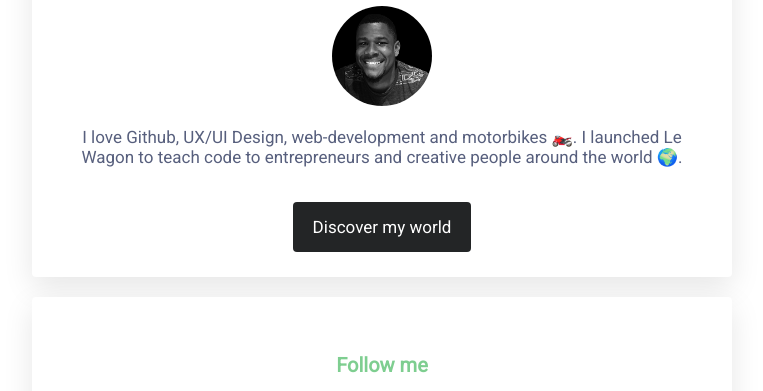
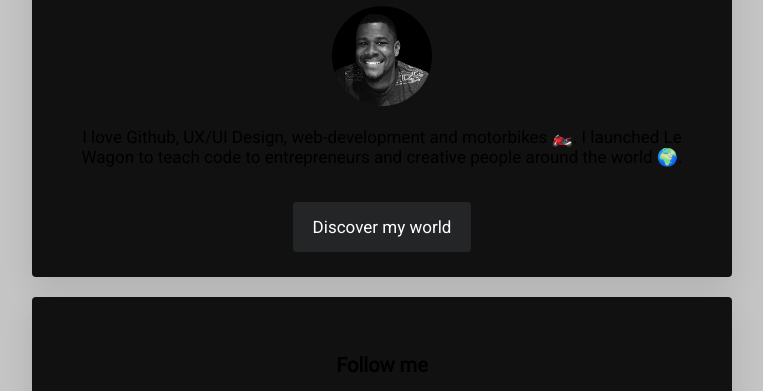
Before and after one commit to anniou21/profile, a plain HTML site: page index.html in a window 1280 px wide. Shown: the part 157-548 px from the top of the page, without its empty margins (258-1021 px from the left). Drawn offline with Linux system fonts and the light colour scheme.

Commit message:
make my profile prettier

```diff
--- a/style.css
+++ b/style.css
@@ -24,8 +24,8 @@
 }
 
 body {
-  background: ##F7F9FC;
-  color: #575F7D;
+  background-color: #c4c4c4;
+  color: #000000;
   font-family: 'Roboto', sans-serif;
   font-size: 17px;
   font-weight: lighter;
@@ -41,7 +41,7 @@ h1 {
 
 
 h2 {
-  color: #7ECE90;
+  color: #000000;
   font-size: 20px;
   font-weight: 150px;
 }
@@ -52,7 +52,7 @@ h2 {
 
 
 .card {
-  background-color: white;
+  background-color: #111111;
   padding: 40px;
   box-shadow: 0px 10px 30px rgba(0,0,0,0.1);
   border-radius: 4px;
```
